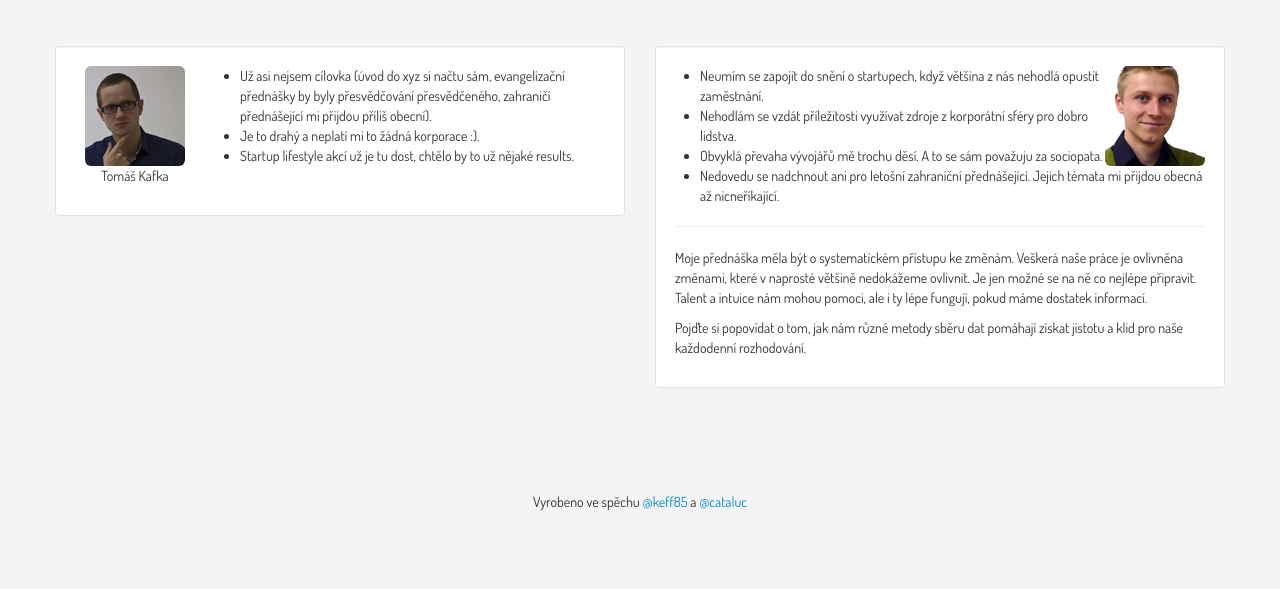
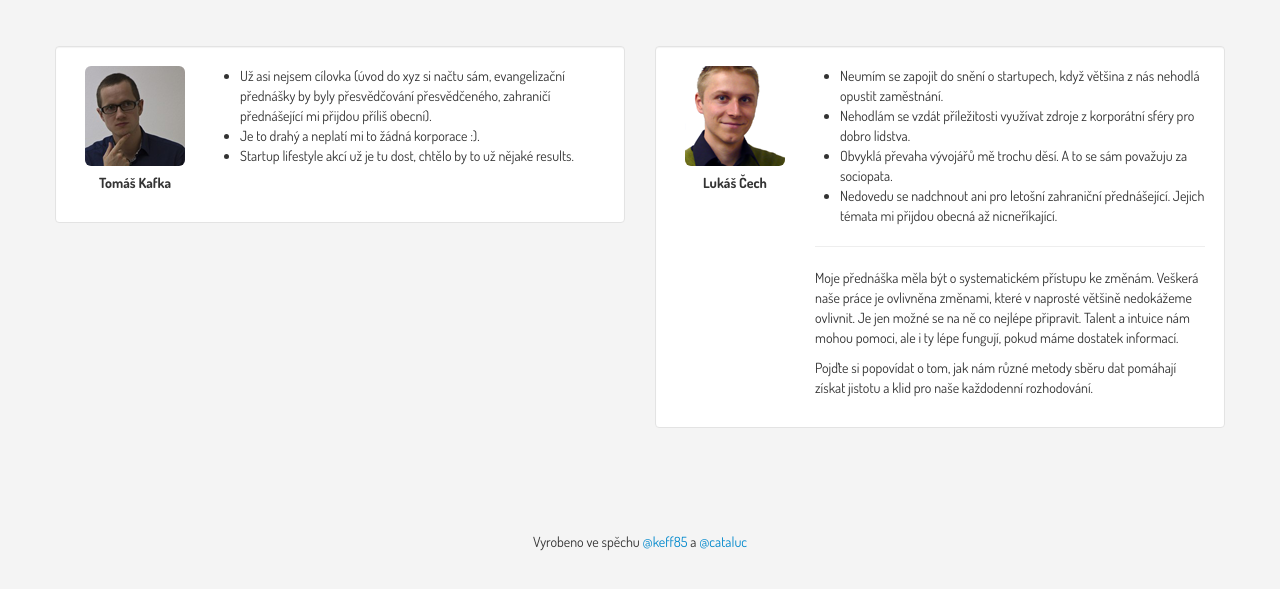
Before and after one commit to punkexpo/web, a plain HTML site: page index.html in a window 1280 px wide. Both pictures are taken after a click on the link "Proboha proč?". Shown: the part 149-738 px from the top of the page. Drawn offline with nearby package versions, Linux system fonts and the light colour scheme; a script that the page names is missing.

Commit message:
jmenovka fix, jmeno

```diff
--- a/index.html
+++ b/index.html
@@ -62,6 +62,10 @@
 		}
 		.card .about img {
 			width: 100px;
+		}
+		.card .about p {
+			margin-top: .5em;
+			font-weight: bold;
 		}
 
 		.card .text {
@@ -157,7 +161,7 @@
 				<div class="span6">
 					<div class="well clearfix card">
 						<div class="about">
-							<img src="img/tomas-kafka.png" class="img-rounded avatar" />
+							<img src="img/tomas-kafka.png" class="img-rounded" />
 							<p>Tomáš Kafka</p>
 						</div>
 						<div class="text">
@@ -170,8 +174,12 @@
 					</div>
 				</div>
 				<div class="span6">
-					<div class="well clearfix">
-						<img src="img/lukas-cech.png" class="img-rounded pull-right" width="100" height="100">
+					<div class="well clearfix card">
+						<div class="about">
+							<img src="img/lukas-cech.png" class="img-rounded">
+							<p>Lukáš Čech</p>
+						</div>
+						<div class="text">
 							<ul>
 								<li>Neumím se zapojit do snění o startupech, když většina z nás nehodlá opustit zaměstnání.</li>
 								<li>Nehodlám se vzdát příležitosti využívat zdroje z korporátní sféry pro dobro lidstva.</li>
@@ -181,6 +189,7 @@
 							<hr>
 							<p>Moje přednáška měla být o systematickém přístupu ke změnám. Veškerá naše práce je ovlivněna změnami, které v naprosté většině nedokážeme ovlivnit. Je jen možné se na ně co nejlépe připravit. Talent a intuice nám mohou pomoci, ale i ty lépe fungují, pokud máme dostatek informací.</p>
 							<p>Pojďte si popovídat o tom, jak nám různé metody sběru dat pomáhají získat jistotu a klid pro naše každodenní rozhodování.</p>
+						</div>
 					</div>
 				</div>
 			</div>
```
Lines whose indentation alone changed are shown as unchanged.
